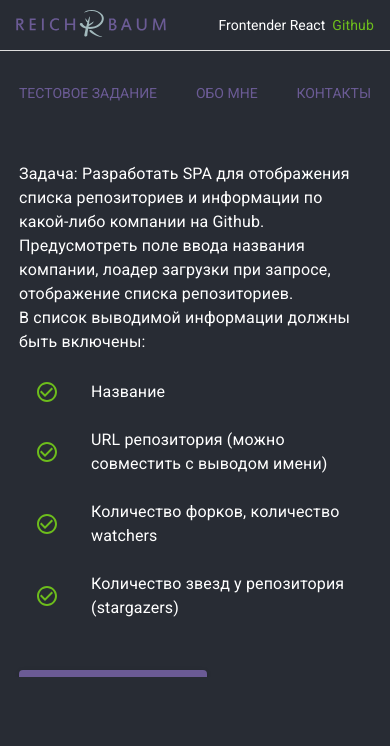
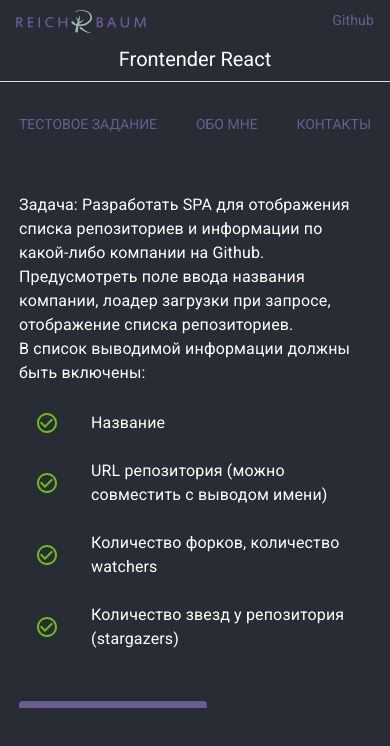
Before and after one commit to Reichbaum/testjob, a React (Create React App) app: page /#/ in a window 390 px wide. Shown: the top 746 px of the page. Built offline with nearby package versions, Linux system fonts and the light colour scheme.

Commit message:
Remove the title to the second row in the header

```diff
--- a/package.json
+++ b/package.json
@@ -52,5 +52,8 @@
       "last 1 firefox version",
       "last 1 safari version"
     ]
+  },
+  "devDependencies": {
+    "gh-pages": "^3.1.0"
   }
 }
--- a/src/components/Header/Header.module.css
+++ b/src/components/Header/Header.module.css
@@ -6,6 +6,7 @@
 
 .header > div {
     display: flex;
+    flex-wrap: wrap;
     justify-content: space-between;
     align-items: center;
 }
@@ -26,20 +27,34 @@
 @media (max-width: 576px) {
     .header {
         padding: 10px 0;
+        flex-wrap: wrap;
     }
-    .header a {
+    .header > div {
+        align-items: flex-start;
+    }
+    .logo {
+        width: 130px;
+        margin-right: 15px;
+        order: 1;
+        margin-bottom: 10px;
+    }
+    .logo img {
+        width: 130px;
+    }
+    .link {
+        display: block;
         font-size: 14px;
         color: var(--secondary);
-    }
-    .logo {
-        width: 150px;
-        margin-right: 5px;
-    }
-    .logo img {
-        width: 150px;
+        margin-top: 5px;
+        margin-bottom: 10px;
+        order: 2
     }
     .title {
-        font-size: 14px;
+        order: 3;
+        width: 100%;
+        flex-shrink: 0;
+        font-size: 20px;
+        text-align: center;
     }
 
 }
--- a/src/components/Header/Header.tsx
+++ b/src/components/Header/Header.tsx
@@ -7,8 +7,8 @@ const Header = () => {
   return <header className={css.header}>
     <Container>
       <a className={css.logo} href={process.env.PUBLIC_URL + '/'}><img src={logo} alt='Reichbaum'/></a>
-    <p className={css.title}>Frontender React</p> <Link variant='body2' href='https://github.com/Reichbaum/testjob'>Github</Link>
-
+      <p className={css.title}>Frontender React</p>
+      <Link className={css.link} variant='body2' href='https://github.com/Reichbaum/testjob'>Github</Link>
     </Container>
   </header>
 }
```
Also changed, not shown: 1 other file (tests, documents, lock files or other folders).
